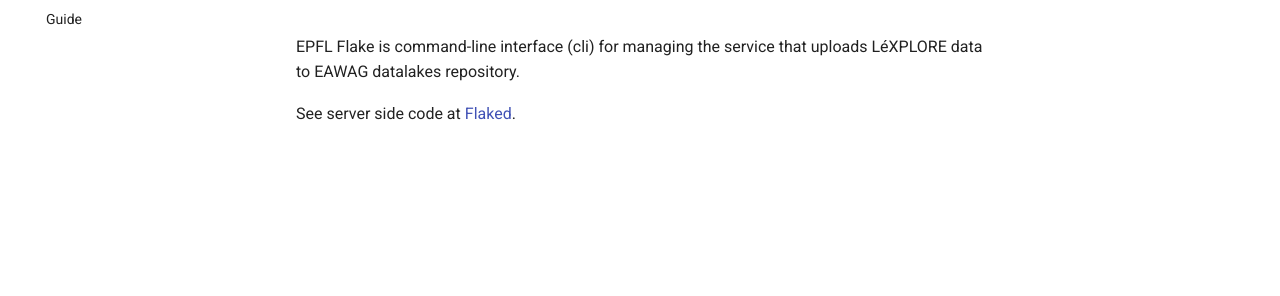
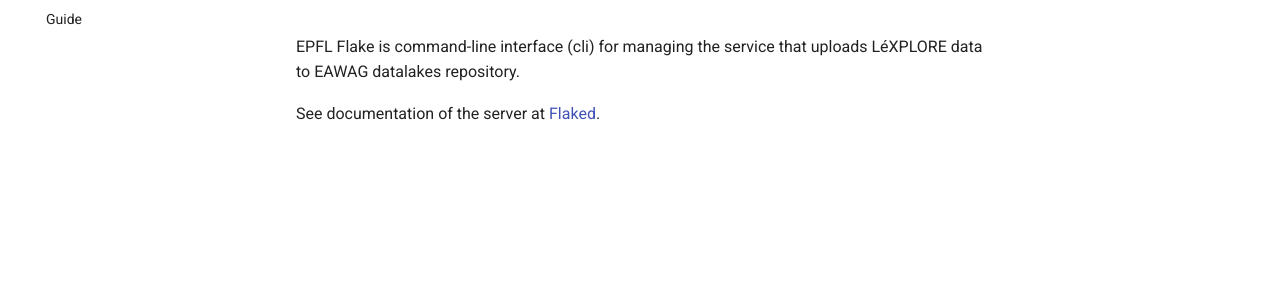
Before and after one commit to EPFL-ENAC/limnc-flake, an MkDocs documentation site: the page built from docs/index.md, in a window 1280 px wide. Shown: the part 146-442 px from the top of the page. Built offline with MkDocs 1.6.1 and Material for MkDocs 9.7.7, drawn with Linux system fonts in a browser that asks for light colours; comment, search, counter and statistics services are not loaded.

Commit message:
chore: docs updated

```diff
--- a/docs/index.md
+++ b/docs/index.md
@@ -2,4 +2,4 @@
 
 EPFL Flake is command-line interface (cli) for managing the service that uploads LéXPLORE data to EAWAG datalakes repository.
 
-See server side code at [Flaked](https://github.com/EPFL-ENAC/limnc-flaked).
+See documentation of the server at [Flaked](https://epfl-enac.github.io/limnc-flaked/).
```
